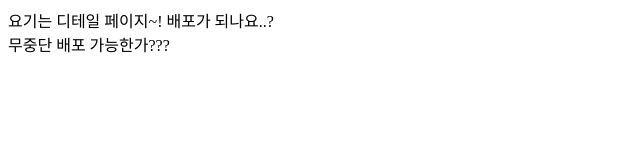
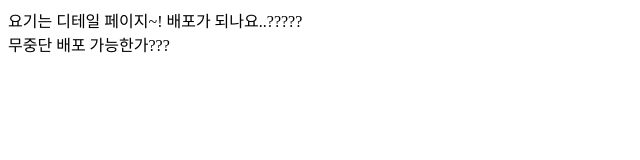
Before and after one commit to MaxKim-J/next-deploy-practice, a Next.js app: page /detail in a window 1280 px wide. Shown: the top 160 px of the page, without its empty margins (0-640 px from the left). Built offline with nearby package versions, Linux system fonts and the light colour scheme.

Commit message:
edit content

```diff
--- a/pages/detail/index.js
+++ b/pages/detail/index.js
@@ -7,7 +7,7 @@ export default function Home() {
         <title>이런식으로 헤드 커스텀이 쉽답니다~</title>
         <meta name="viewport" content="initial-scale=1.0, width=device-width" />
       </Head>
-      요기는 디테일 페이지~! 배포가 되나요..?
+      요기는 디테일 페이지~! 배포가 되나요..?????
       <div>무중단 배포 가능한가???</div>
     </div>
   );
```
